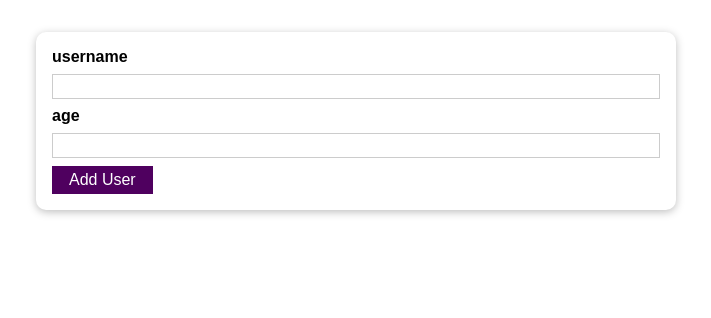
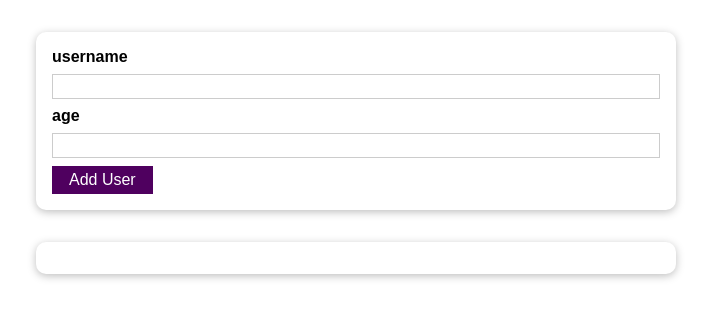
Before and after one commit to wantop1/react-complete-guide, a React (Create React App) app: page / in a window 1280 px wide. Shown: the top 318 px of the page, without its empty margins (284-995 px from the left). Built offline with nearby package versions, Linux system fonts and the light colour scheme.

Commit message:
feat : userList

```diff
--- a/src/App.js
+++ b/src/App.js
@@ -1,10 +1,12 @@
 import React from "react";
 import AddUser from "./components/Users/AddUser";
+import UserList from "./components/Users/UserList";
 
 function App() {
   return (
     <div>
       <AddUser />
+      <UserList users={[]} />
     </div>
   );
 }
--- /dev/null
+++ b/src/components/Users/UserList.js
@@ -0,0 +1,18 @@
+import React from "react";
+import Card from "../UI/Card";
+import classes from './UserList.module.css';
+
+const UserList = (props) => {
+  return (
+    <Card className = {classes.users}>
+    <ul>
+      {props.users.map((user) => (
+        <li>
+          {user.username} ({user.age} years old)
+        </li>
+      ))}
+    </ul>
+    </Card>
+  );
+};
+export default UserList;
--- /dev/null
+++ b/src/components/Users/UserList.module.css
@@ -0,0 +1,16 @@
+.users {
+    margin: 2rem auto;
+    width: 90%;
+    max-width: 40rem;
+  }
+
+  .users ul {
+    list-style: none;
+    padding: 1rem;
+  }
+
+  .users li {
+    border: 1px solid #ccc;
+    margin: 0.5rem 0;
+    padding: 0.5rem;
+  }
```
